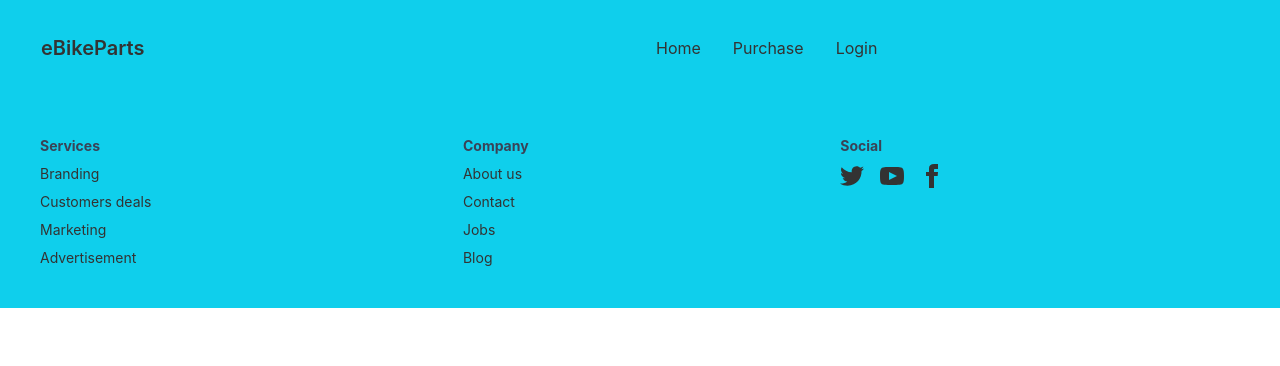
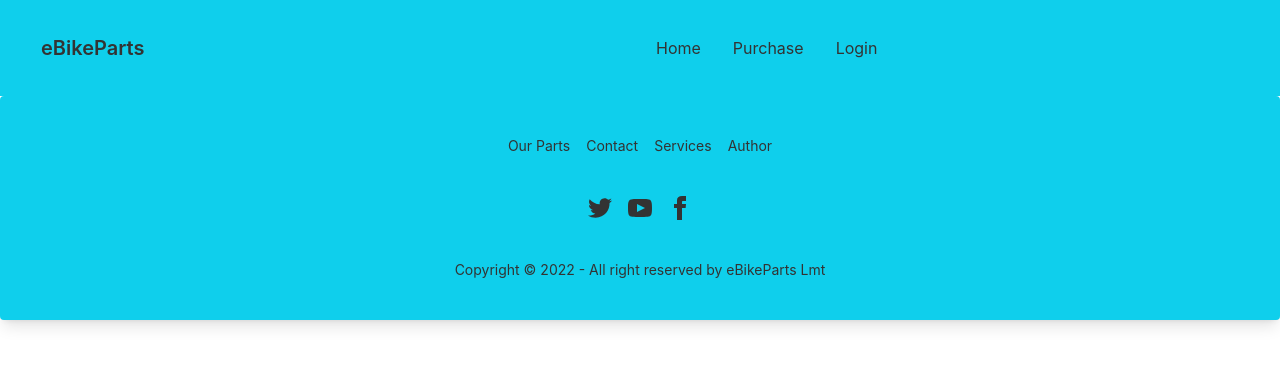
Before and after one commit to Irfananik/-manufacturer-website-client-side, a React (Create React App) app: page /login in a window 1280 px wide. Shown: the top 366 px of the page. Built offline with nearby package versions, Linux system fonts and the light colour scheme.

Commit message:
footer modified

```diff
--- a/src/Pagas/Components/Footer.js
+++ b/src/Pagas/Components/Footer.js
@@ -3,32 +3,24 @@
 
 const Footer = () => {
     return (
-        <div>
-            <footer className="footer p-10 bg-primary text-base-content">
-                <div>
-                    <span className="text-accent font-bold">Services</span>
-                    <Link to="/purchase" className="link link-hover">Branding</Link>
-                    <Link to="/purchase" className="link link-hover">Customers deals</Link>
-                    <Link to="/purchase" className="link link-hover">Marketing</Link>
-                    <Link to="/purchase" className="link link-hover">Advertisement</Link>
+        <footer class="footer footer-center p-10 bg-primary text-base-content rounded shadow-lg">
+            <div class="grid grid-flow-col gap-4">
+                <Link to="/purchase" class="link link-hover">Our Parts</Link>
+                <Link to="/purchase" class="link link-hover">Contact</Link>
+                <Link to="/purchase" class="link link-hover">Services</Link>
+                <Link to="/purchase" class="link link-hover">Author</Link>
+            </div>
+            <div>
+                <div class="grid grid-flow-col gap-4">
+                    <Link to='https://github.com/Irfananik'><svg xmlns="http://www.w3.org/2000/svg" width="24" height="24" viewBox="0 0 24 24" class="fill-current"><path d="M24 4.557c-.883.392-1.832.656-2.828.775 1.017-.609 1.798-1.574 2.165-2.724-.951.564-2.005.974-3.127 1.195-.897-.957-2.178-1.555-3.594-1.555-3.179 0-5.515 2.966-4.797 6.045-4.091-.205-7.719-2.165-10.148-5.144-1.29 2.213-.669 5.108 1.523 6.574-.806-.026-1.566-.247-2.229-.616-.054 2.281 1.581 4.415 3.949 4.89-.693.188-1.452.232-2.224.084.626 1.956 2.444 3.379 4.6 3.419-2.07 1.623-4.678 2.348-7.29 2.04 2.179 1.397 4.768 2.212 7.548 2.212 9.142 0 14.307-7.721 13.995-14.646.962-.695 1.797-1.562 2.457-2.549z"></path></svg></Link>
+                    <Link to="/purchase"><svg xmlns="http://www.w3.org/2000/svg" width="24" height="24" viewBox="0 0 24 24" class="fill-current"><path d="M19.615 3.184c-3.604-.246-11.631-.245-15.23 0-3.897.266-4.356 2.62-4.385 8.816.029 6.185.484 8.549 4.385 8.816 3.6.245 11.626.246 15.23 0 3.897-.266 4.356-2.62 4.385-8.816-.029-6.185-.484-8.549-4.385-8.816zm-10.615 12.816v-8l8 3.993-8 4.007z"></path></svg></Link>
+                    <Link to="/purchase"><svg xmlns="http://www.w3.org/2000/svg" width="24" height="24" viewBox="0 0 24 24" class="fill-current"><path d="M9 8h-3v4h3v12h5v-12h3.642l.358-4h-4v-1.667c0-.955.192-1.333 1.115-1.333h2.885v-5h-3.808c-3.596 0-5.192 1.583-5.192 4.615v3.385z"></path></svg></Link>
                 </div>
-                <div>
-                    <span className="text-accent font-bold">Company</span>
-                    <Link to="/purchase" className="link link-hover">About us</Link>
-                    <Link to="/purchase" className="link link-hover">Contact</Link>
-                    <Link to="/purchase" className="link link-hover">Jobs</Link>
-                    <Link to="/purchase" className="link link-hover">Blog</Link>
-                </div>
-                <div>
-                    <span className="text-accent font-bold">Social</span>
-                    <div className="grid grid-flow-col gap-4">
-                        <Link to="https://github.com/Irfananik"><svg xmlns="http://www.w3.org/2000/svg" width="24" height="24" viewBox="0 0 24 24" className="fill-current"><path d="M24 4.557c-.883.392-1.832.656-2.828.775 1.017-.609 1.798-1.574 2.165-2.724-.951.564-2.005.974-3.127 1.195-.897-.957-2.178-1.555-3.594-1.555-3.179 0-5.515 2.966-4.797 6.045-4.091-.205-7.719-2.165-10.148-5.144-1.29 2.213-.669 5.108 1.523 6.574-.806-.026-1.566-.247-2.229-.616-.054 2.281 1.581 4.415 3.949 4.89-.693.188-1.452.232-2.224.084.626 1.956 2.444 3.379 4.6 3.419-2.07 1.623-4.678 2.348-7.29 2.04 2.179 1.397 4.768 2.212 7.548 2.212 9.142 0 14.307-7.721 13.995-14.646.962-.695 1.797-1.562 2.457-2.549z"></path></svg></Link>
-                        <Link to="https://github.com/Irfananik"><svg xmlns="http://www.w3.org/2000/svg" width="24" height="24" viewBox="0 0 24 24" className="fill-current"><path d="M19.615 3.184c-3.604-.246-11.631-.245-15.23 0-3.897.266-4.356 2.62-4.385 8.816.029 6.185.484 8.549 4.385 8.816 3.6.245 11.626.246 15.23 0 3.897-.266 4.356-2.62 4.385-8.816-.029-6.185-.484-8.549-4.385-8.816zm-10.615 12.816v-8l8 3.993-8 4.007z"></path></svg></Link>
-                        <Link to="https://github.com/Irfananik"><svg xmlns="http://www.w3.org/2000/svg" width="24" height="24" viewBox="0 0 24 24" className="fill-current"><path d="M9 8h-3v4h3v12h5v-12h3.642l.358-4h-4v-1.667c0-.955.192-1.333 1.115-1.333h2.885v-5h-3.808c-3.596 0-5.192 1.583-5.192 4.615v3.385z"></path></svg></Link>
-                    </div>
-                </div>
-            </footer>
-        </div>
+            </div>
+            <div>
+                <p>Copyright © 2022 - All right reserved by eBikeParts Lmt</p>
+            </div>
+        </footer>
     );
 };
 
```
